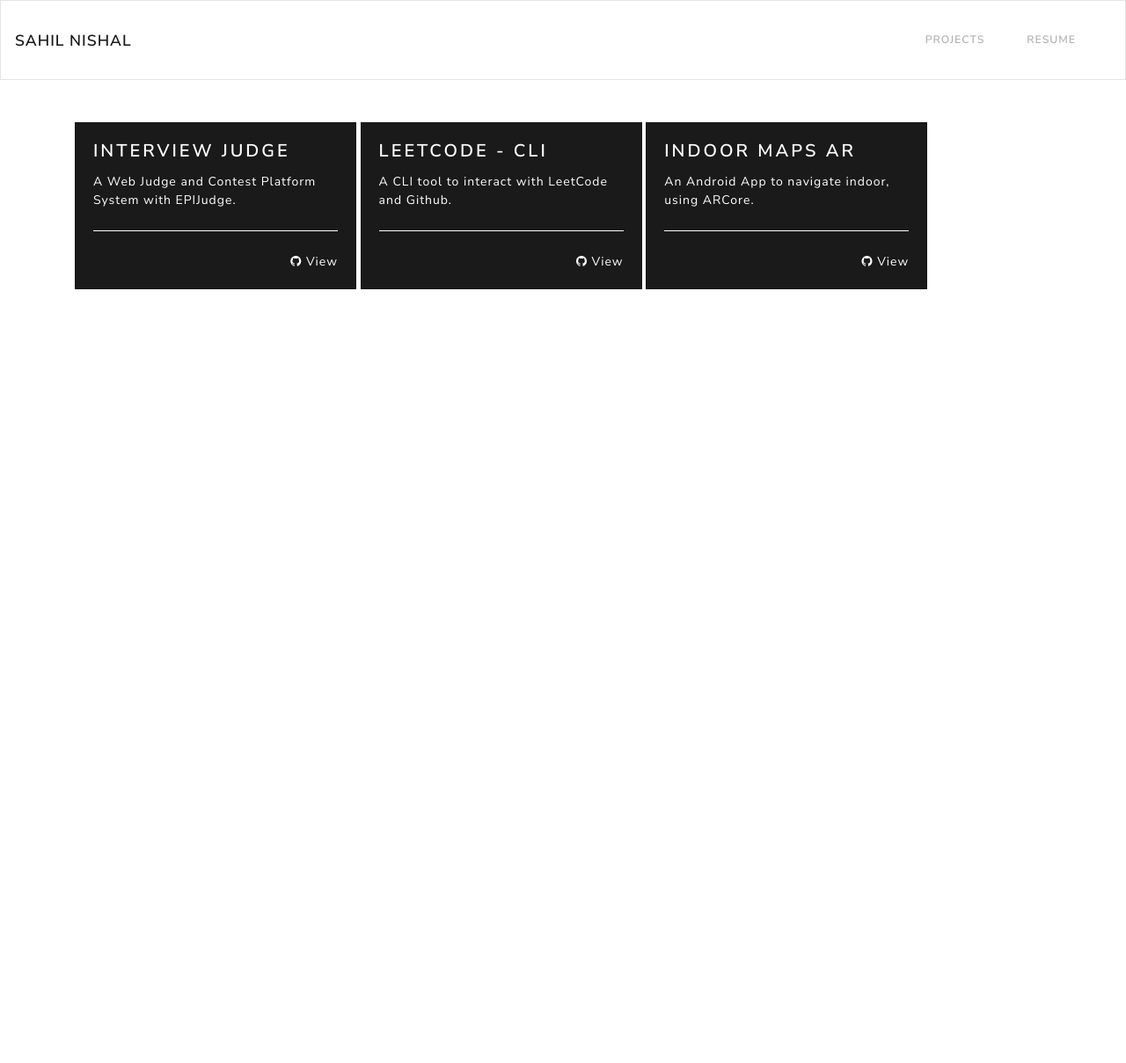
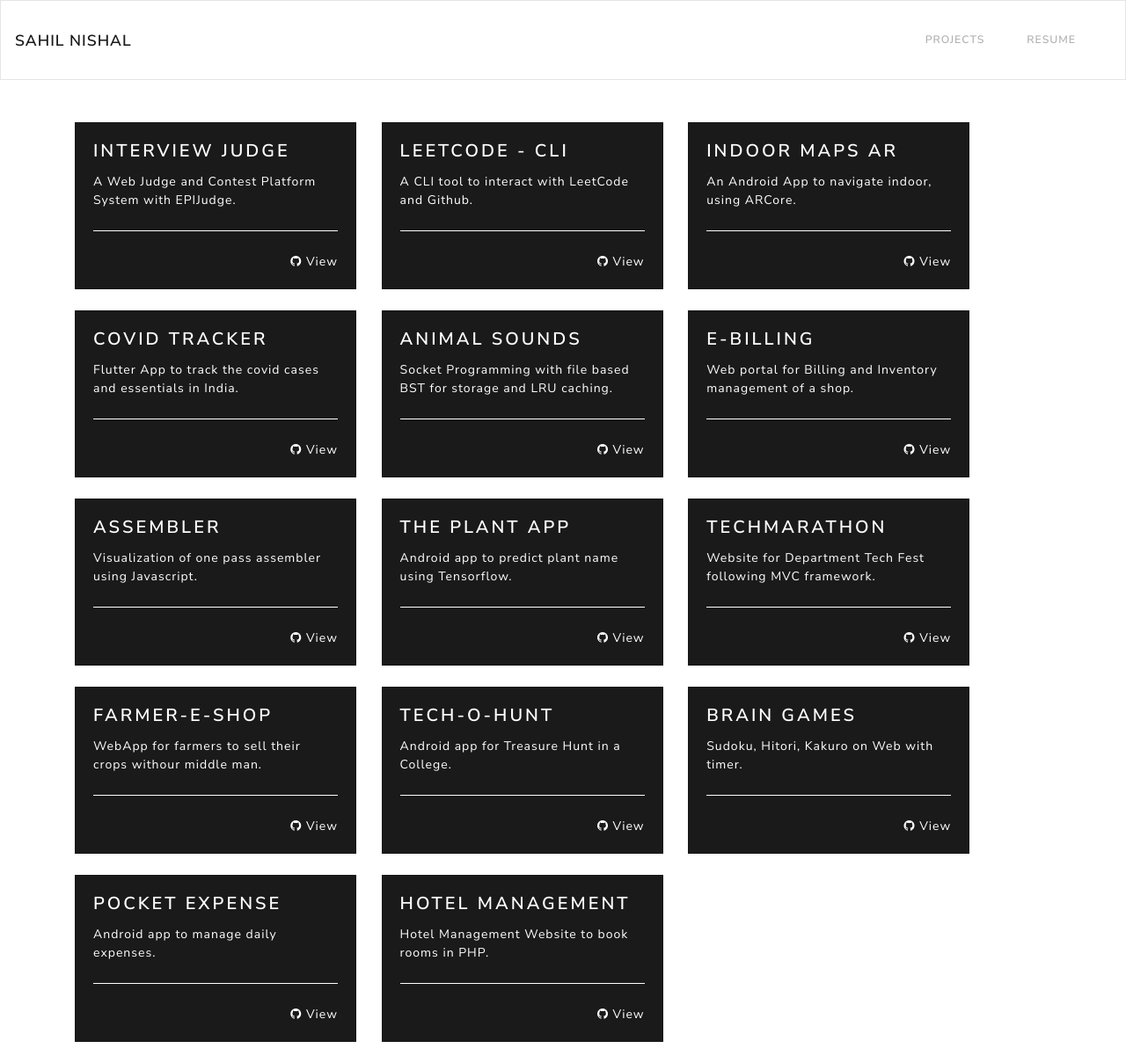
Before and after one commit to snishal/snishal.github.io, a Jekyll site: the page built from projects.md, in a window 1280 px wide. Shown: the whole page at 88% size. Built offline with Jekyll 4.4.1, drawn with Linux system fonts in a browser that asks for light colours; nearby versions of some CDN libraries; before the commit the page ends 900 px from its top, so only the background shows below that.

Commit message:
Projects Added

```diff
--- a/_data/projects.yml
+++ b/_data/projects.yml
@@ -9,3 +9,47 @@
 - title: Indoor Maps AR
   description: An Android App to navigate indoor, using ARCore.
   link: https://github.com/snishal/IMAR
+
+- title: Covid Tracker
+  description: Flutter App to track the covid cases and essentials in India.
+  link: https://github.com/snishal/Covid-India-Tracker
+
+- title: Animal Sounds
+  description: Socket Programming with file based BST for storage and LRU caching.
+  link: https://github.com/snishal/Animal-Sounds
+
+- title: E-Billing
+  description: Web portal for Billing and Inventory management of a shop.
+  link: https://github.com/vikashprajapati/E-Billing
+
+- title: Assembler
+  description: Visualization of one pass assembler using Javascript.
+  link: https://github.com/snishal/Assembler
+
+- title: The Plant App
+  description: Android app to predict plant name using Tensorflow.
+  link: https://github.com/snishal/Code-N-Counter-TPA
+
+- title: TechMarathon
+  description: Website for Department Tech Fest following MVC framework.
+  link: https://github.com/snishal/techmarathon
+
+- title: Farmer-E-Shop
+  description: WebApp for farmers to sell their crops withour middle man.
+  link: https://github.com/snishal/FarmerEShop
+
+- title: Tech-O-Hunt
+  description: Android app for Treasure Hunt in a College.
+  link: https://github.com/snishal/Acm/tree/master/ACM_TreasureHunt
+
+- title: Brain Games
+  description: Sudoku, Hitori, Kakuro on Web with timer.
+  link: https://github.com/snishal/Acm/tree/master/BrainGames
+
+- title: Pocket Expense
+  description: Android app to manage daily expenses.
+  link: https://github.com/snishal/PocketExpense
+
+- title: Hotel Management
+  description: Hotel Management Website to book rooms in PHP.
+  link: https://github.com/snishal/Hotel
--- a/projects.md
+++ b/projects.md
@@ -4,7 +4,7 @@ title: Projects
 ---
 <div class="container mt-5">
     {% for project in site.data.projects %}
-        <div class="card text-white bg-primary mb-3" style="max-width: 20rem; display:inline-block;">
+        <div class="card text-white bg-primary mr-4 mb-4" style="max-width: 20rem; display:inline-block;">
             <div class="card-body">
                 <h4 class="card-title">{{ project.title }}</h4>
                 <p class="card-text">{{ project.description }}</p>
```
Also changed, not shown: 2 other files.
